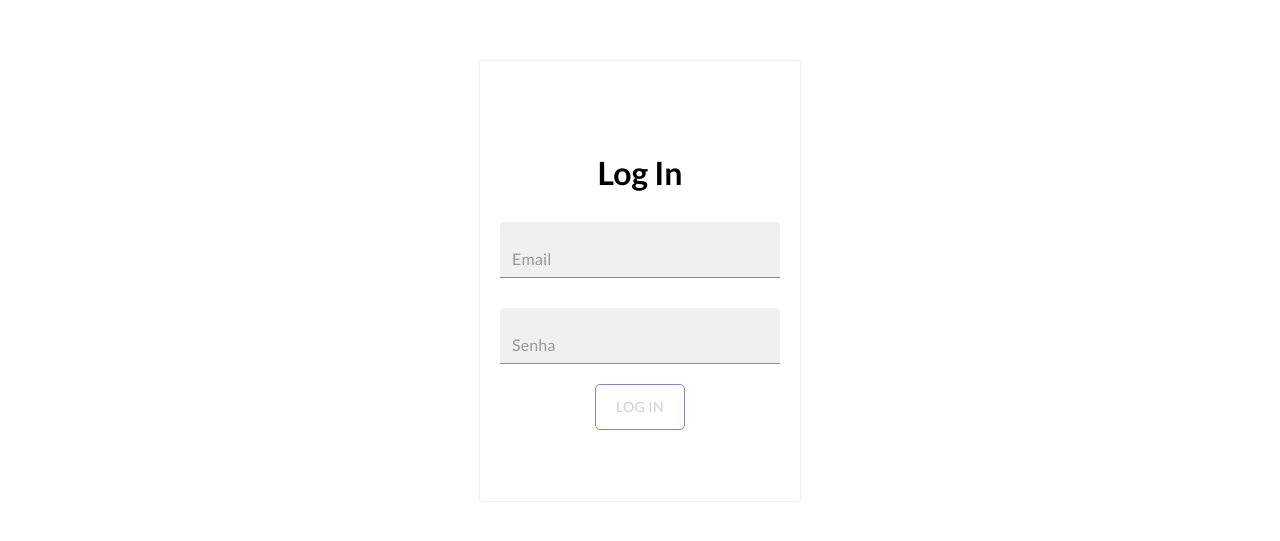
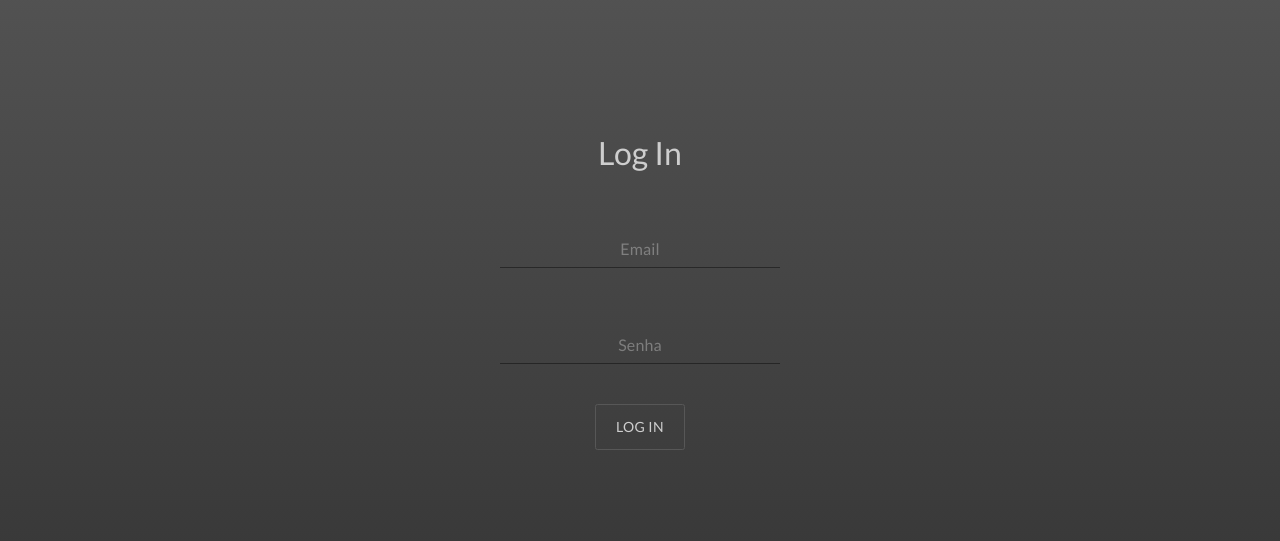
Before and after one commit to JoseEduardoSS/moolah, a React (Create React App) app in the folder moolah/: page /login in a window 1280 px wide. Shown: the part 119-660 px from the top of the page. Built offline with nearby package versions, Linux system fonts and the light colour scheme.

Commit message:
atualizando estilo

```diff
--- /dev/null
+++ b/moolah/src/UI/variables.ts
@@ -0,0 +1,6 @@
+export const yellowGold = '#efbb41';
+
+export const graphite = '#333333';
+
+export const grey = '#575757';
+export const lightGrey = '#cecece';
--- a/moolah/src/pages/authentication/Styles.ts
+++ b/moolah/src/pages/authentication/Styles.ts
@@ -1,15 +1,16 @@
 import { Button, styled, TextField } from "@mui/material";
+import { graphite, grey, lightGrey } from "../../UI/variables";
 
 export const Body = styled("div")({
   height: "100vh",
   display: "flex",
   justifyContent: "center",
   alignItems: "center",
+  background: `linear-gradient(${grey}, ${graphite})`,
 });
 
 export const FormContainer = styled("form")({
-  borderRadius: "2.5px",
-  boxShadow: "0 0 2.5px rgba(0, 0, 0, 0.2)",
+  backgroundColor: "transparent",
   height: "25rem",
   width: "17.5rem",
   padding: "20px",
@@ -22,29 +23,43 @@ export const FormContainer = styled("form")({
 
 export const FormTitle = styled("h1")({
   fontSize: "2rem",
+  fontWeight: "lighter",
   marginBottom: "20px",
+  color: lightGrey,
 });
 
 export const FormInput = styled(TextField)({
   width: "100%",
   padding: "10px",
-  marginBottom: "10px",
+  margin: "10px",
 
   "& .MuiInputBase-root": {
     fontFamily: "Lato, sans-serif",
+    color: lightGrey,
+    borderRadius: "2.5px",
+    backgroundColor: "transparent",
+  },
+
+  "& .MuiInputBase-input": {
+    textAlign: "center",
+  },
+
+  "& .MuiInputBase-input::placeholder": {
+    textAlign: "center",
   },
 });
 
 export const LoginButton = styled(Button)({
-  color: "#d4ccd8",
-  border: "1px solid #8988bd",
+  color: lightGrey,
+  border: `1px solid ${grey}`,
   padding: "10px 20px",
-  borderRadius: "5px",
+  marginTop: "20px",
+  borderRadius: "2.5px",
   cursor: "pointer",
   transition: "background-color 0.3s",
   fontFamily: "Lato, sans-serif",
 
   "&:hover": {
-    border: "1px solid #3d3754",
+    border: `1px solid ${lightGrey}`,
   },
 });
--- a/moolah/src/pages/authentication/create-account/index.tsx
+++ b/moolah/src/pages/authentication/create-account/index.tsx
@@ -22,8 +22,6 @@ const CreateAccount: React.FC = () => {
       .catch((error) => {
         console.log(error);
       });
-
-    console.log("sign up");
   };
 
   return (
--- a/moolah/src/pages/authentication/login/index.tsx
+++ b/moolah/src/pages/authentication/login/index.tsx
@@ -20,9 +20,9 @@ const Login: React.FC = () => {
     event.preventDefault();
     signInWithEmailAndPassword(auth, email, password)
       .then((userCredential) => {
-        console.log("userCredential: ", userCredential);
         localStorage.setItem("user", JSON.stringify(userCredential.user));
         navigate("/");
+        console.log("userCredential: ", userCredential);
       })
       .catch((error) => {
         console.log("error: ", error);
```
